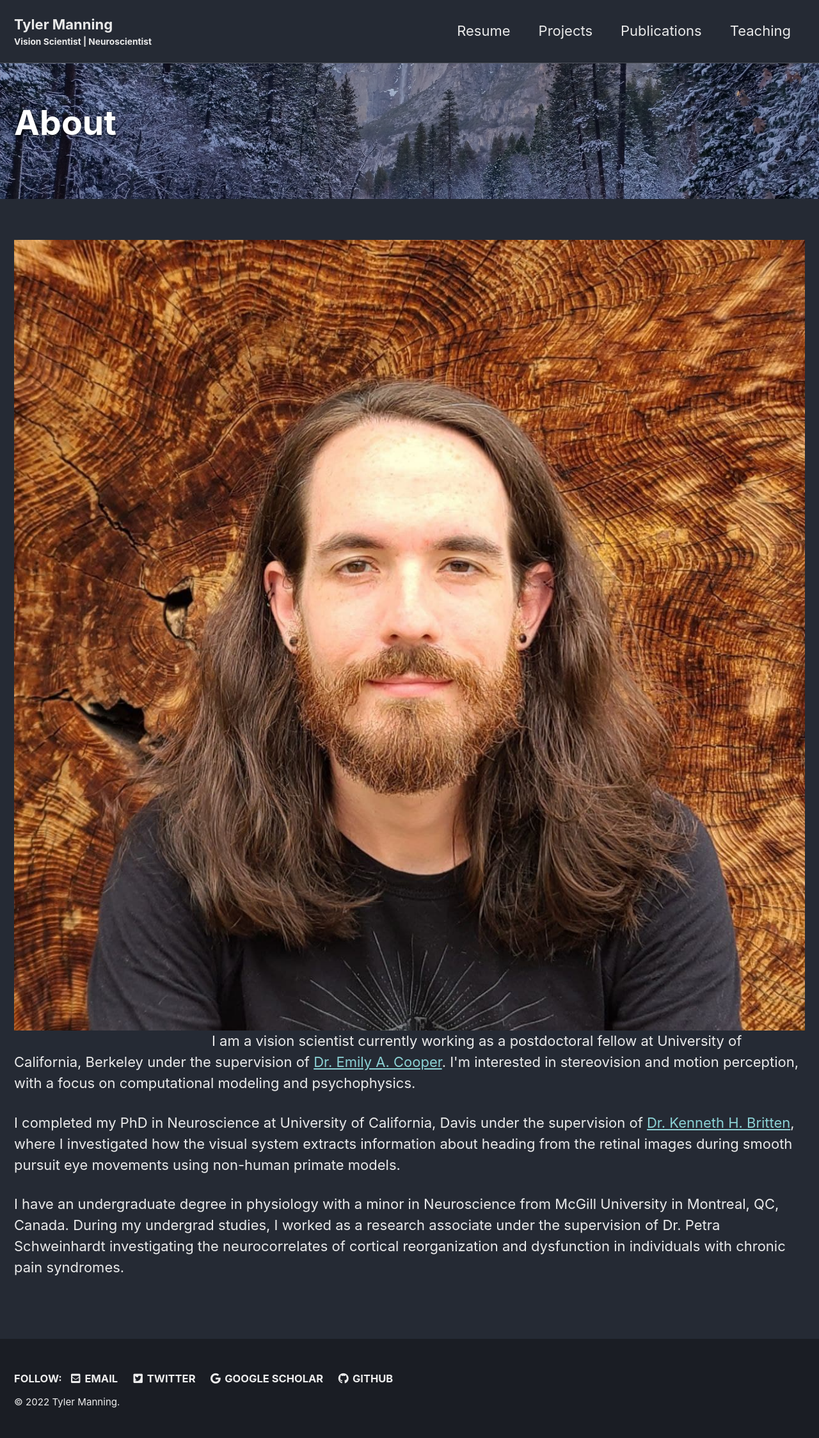
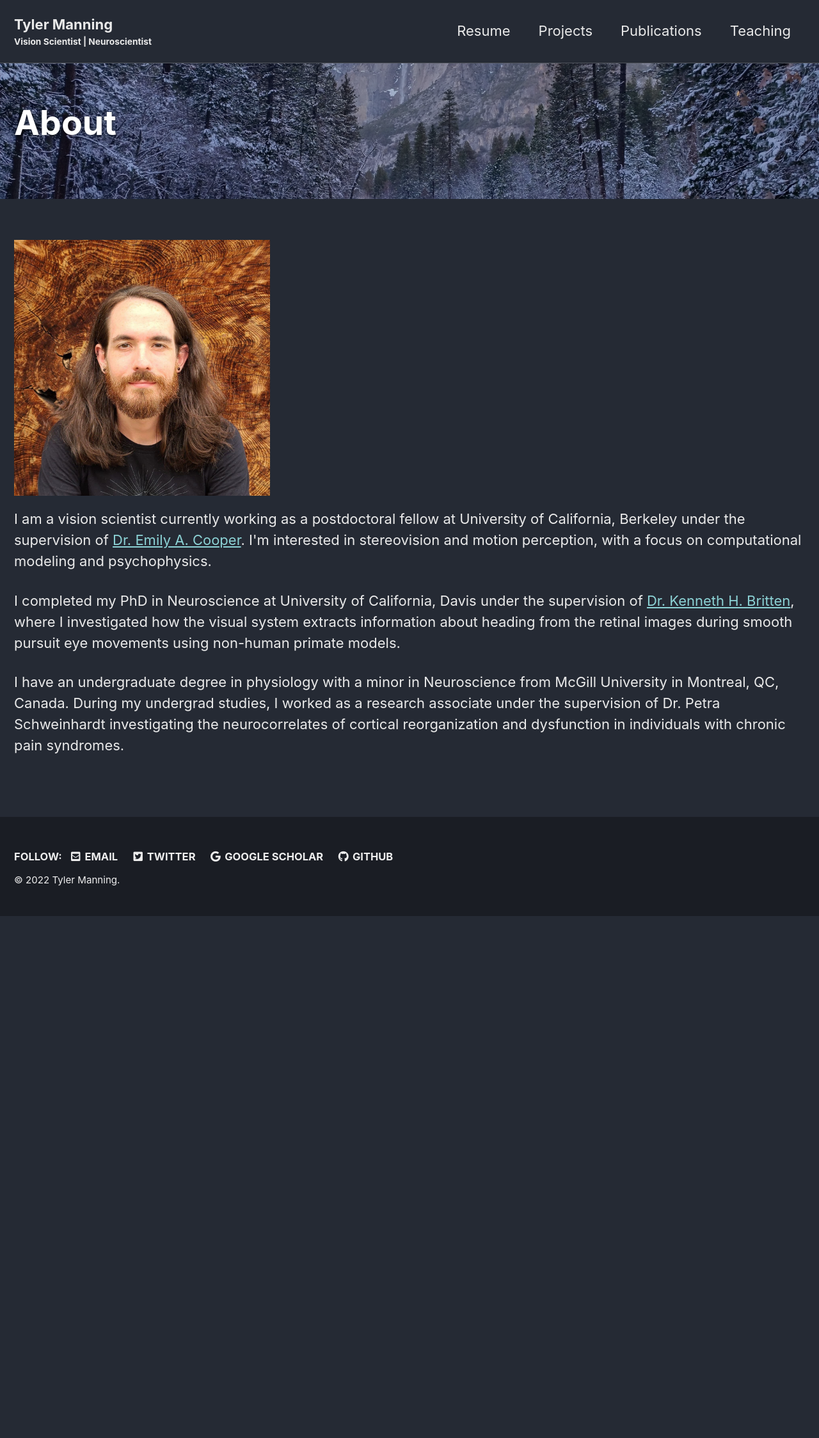
Before and after one commit to tsmanning/tsmanning.github.io, a Jekyll site: the page built from index.html, in a window 1280 px wide. Shown: the whole page at 64% size. Built offline with Jekyll 4.4.1, drawn with Linux system fonts in a browser that asks for light colours; cached includes are drawn as plain includes; the list of posts is cut into pages by our own code; after the commit the page ends 1432 px from its top, so only the background shows below that.

```diff
--- a/index.html
+++ b/index.html
@@ -42,7 +42,7 @@ feature_row:
 /* Create two equal columns that floats next to each other */
 .column {
   float: left;
-  width: 25%;
+  width: 100%;
   padding: 10px;
 }
 
@@ -59,13 +59,20 @@ feature_row:
     width: 25%;
   }
 }
+
+/* Restrict responsive image to a maximum size, using max-width property */
+.responsive {
+  width: 100%;
+  max-width: 400px;
+  height: auto;
+}
 </style>
 </head>
 <body>
 
 <div class="row">
   <div class="column"></div>
-    <img src="/assets/images/photo_2021-08-09_09-49-12.jpg" alt="headshot" class="center">
+    <img src="/assets/images/photo_2021-08-09_09-49-12.jpg" alt="headshot" class="responsive">
   <div class="column"></div>
     <p>I am a vision scientist currently working as a postdoctoral fellow at University of California, Berkeley
       under the supervision of <a href="http://www.emilyacooper.org/">Dr. Emily A. Cooper</a>. I'm interested in stereovision and
```
